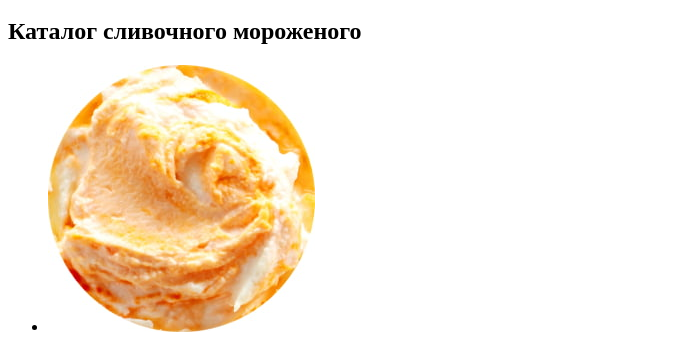
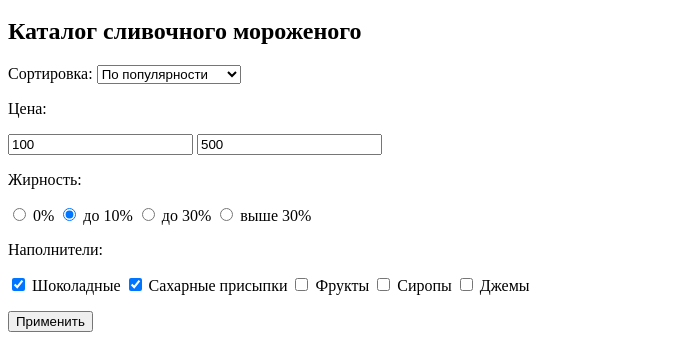
Before and after one commit to Spektorn/Gllacy-Base-Level, a plain HTML site: page catalog.html in a window 1280 px wide. Shown: the part 607-952 px from the top of the page, without its empty margins (0-684 px from the left). Drawn offline with Linux system fonts and the light colour scheme.

Commit message:
Свёрстаны формы.

```diff
--- a/catalog.html
+++ b/catalog.html
@@ -97,6 +97,72 @@
       <h1 class="page-main__title">Сливочное мороженое</h1>
       <section class="page-main__catalog catalog">
         <h2 class="visually-hidden">Каталог сливочного мороженого</h2>
+        <div>
+          <form class="catalog__filter-modal filter-modal" method="post" action="">
+            <p class="filter-modal__input-wrapper">
+              <label for="sorting-modal">Сортировка:</label>
+              <select name="sorting" id="sorting-modal">
+                <option value="popular" selected>По популярности</option>
+                <option value="cheap">Сначала недорогие</option>
+                <option value="expensive">Сначала дорогие</option>
+                <option value="fat">По жирности</option>
+              </select>
+            </p>
+            <p class="filter-modal__input-wrapper">
+              <p>Цена:</p>
+              <input type="text" name="min-price" id="min-price-modal" value="100">
+              <input type="text" name="max-price" id="max-price-modal" value="500">
+              <div class="filter-modal__price-controls">
+                <div class="filter-modal__price-controls-bar"></div>
+                <div class="filter-modal__price-controls-toggle"></div>
+                <div class="filter-modal__price-controls-toggle"></div>
+              </div>
+            </p>
+            <p class="filter-modal__input-wrapper">
+              <p>Жирность:</p>
+              <label>
+                <input type="radio" name="fat" id="fat-modal-1" value="0">
+                0%
+              </label>
+              <label>
+                <input type="radio" name="fat" id="fat-modal-2" value="10%" checked>
+                до 10%
+              </label>
+              <label>
+                <input type="radio" name="fat" id="fat-modal-3" value="30%">
+                до 30%
+              </label>
+              <label>
+                <input type="radio" name="fat" id="fat-modal-4" value="30+%">
+                выше 30%
+              </label>
+            </p>
+            <p class="filter-modal__input-wrapper">
+              <p>Наполнители:</p>
+              <label>
+                <input type="checkbox" name="filler" id="filler-modal-1" value="chocolate" checked>
+                Шоколадные
+              </label>
+              <label>
+                <input type="checkbox" name="filler" id="filler-modal-2" value="sugar" checked>
+                Сахарные присыпки
+              </label>
+              <label>
+                <input type="checkbox" name="filler" id="filler-modal-3" value="fruit">
+                Фрукты
+              </label>
+              <label>
+                <input type="checkbox" name="filler" id="filler-modal-4" value="syrup">
+                Сиропы
+              </label>
+              <label>
+                <input type="checkbox" name="filler" id="filler-modal-5" value="jam">
+                Джемы
+              </label>
+            </p>
+            <button type="submit" name="submit">Применить</button>
+          </form>
+        </div>
         <ul class="catalog__catalog-list catalog-list">
           <li class="catalog-list__product">
             <img width="267" height="267" src="img/icecream-orange-jam.jpg" alt="Сливочное с апельсиновым джемом и цитрусовой стружкой">
@@ -171,6 +237,28 @@
             <a class="catalog-list__product-view" href="#">Быстрый просмотр</a>
           </li>
         </ul>
+        <ul class="catalog__pagination pagination">
+          <li class="pagination__item">
+            <a class="pagination__link" href="#">1</a>
+          </li>
+          <li class="pagination__item">
+            <a class="pagination__link" href="#">2</a>
+          </li>
+          <li class="pagination__item">
+            <a class="pagination__link" href="#">3</a>
+          </li>
+          <li class="pagination__item">
+            <a class="pagination__link" href="#">4</a>
+          </li>
+          <li class="pagination__item">
+            <a class="pagination__link" href="#">5</a>
+          </li>
+          <li class="pagination__item pagination__item--next">
+            <a class="pagination__link" href="#">
+              <span class="visually-hidden">Следующая страница</span>
+            </a>
+          </li>
+        </ul>
       </section>
     </main>
     <footer class="page-footer">
```
